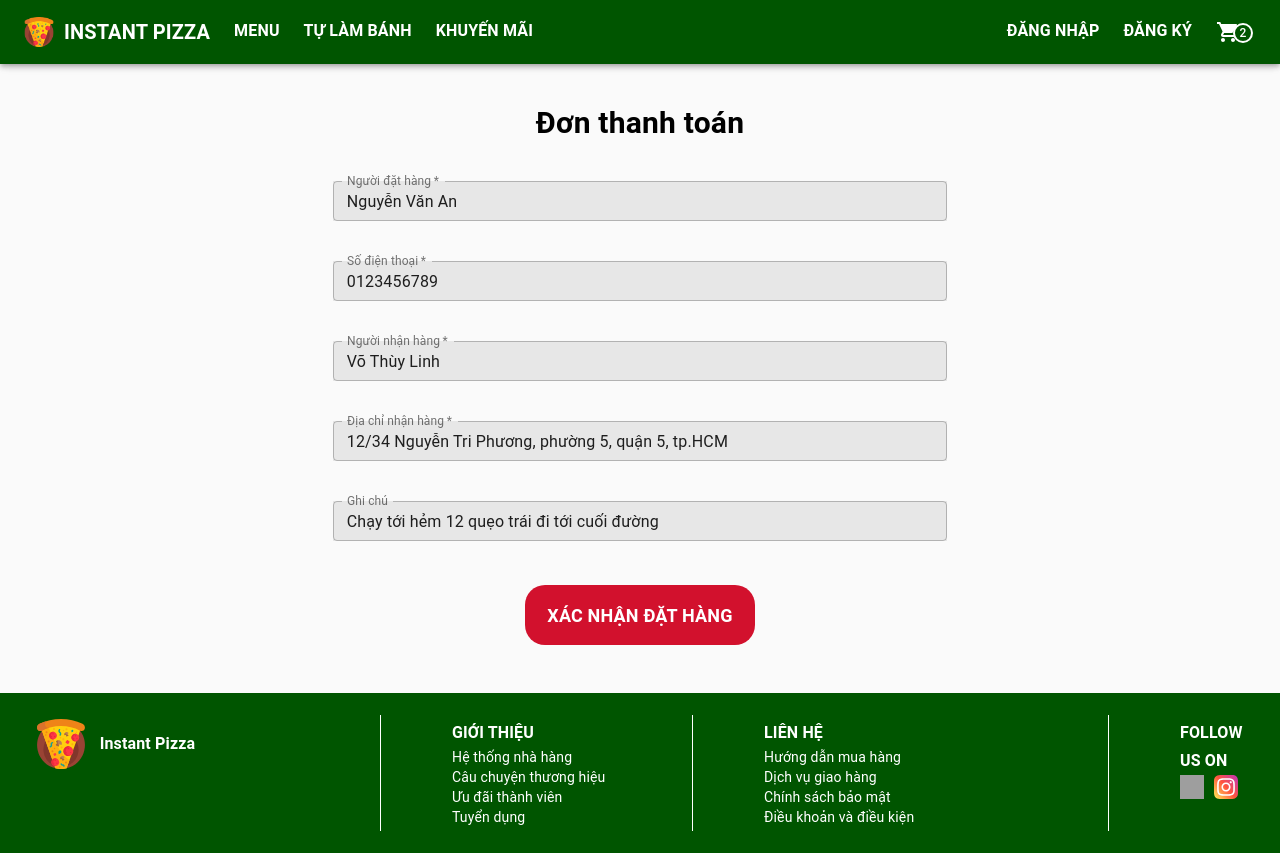
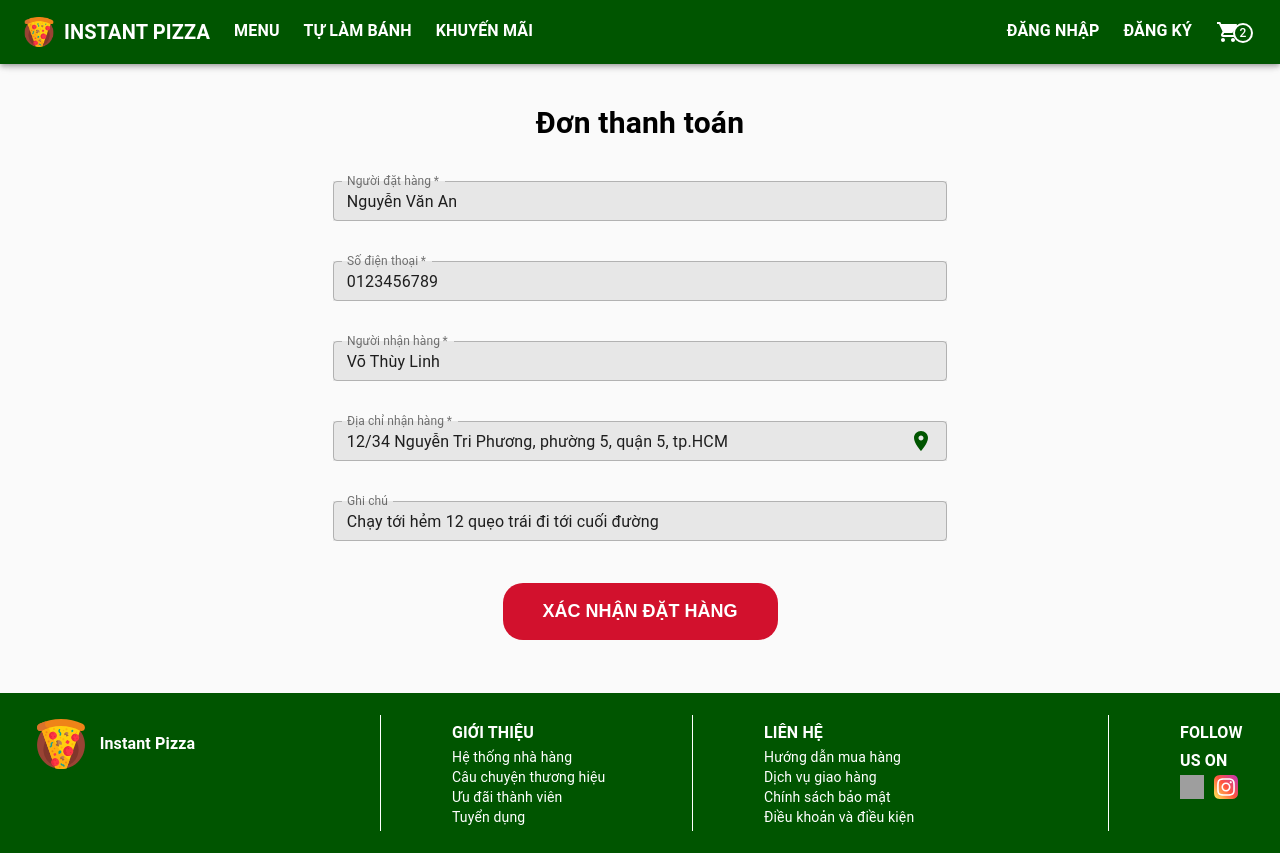
Before and after one commit to ndhungw/pizza-online, a React (Create React App) app: page /payment in a window 1280 px wide. Built offline with nearby package versions, Linux system fonts and the light colour scheme; grey boxes are pictures that could not be loaded; a web font is replaced by a local one.

Commit message:
fix payment confirm button, and add location button

```diff
--- a/src/pages/Payment.js
+++ b/src/pages/Payment.js
@@ -10,8 +10,9 @@ import DialogTitle from "@material-ui/core/DialogTitle";
 import Typography from "@material-ui/core/Typography";
 import { makeStyles } from "@material-ui/core/styles";
 import InteractiveList from "../components/List/InteractiveList";
-import { Card, CardContent } from "@material-ui/core";
-import {useHistory} from "react-router-dom";
+import { Card, CardContent, InputAdornment } from "@material-ui/core";
+import { useHistory } from "react-router-dom";
+import RoomIcon from '@material-ui/icons/Room';
 
 const useStyles = makeStyles((theme) => ({
   root: {
@@ -82,9 +83,9 @@ const useStyles = makeStyles((theme) => ({
     // marginLeft: "10%",
   },
   buttonText: {
+    fontWeight: "bold",
     color: "white",
-    fontSize: 18,
-    fontWeight: "bold",
+    fontSize: 18
   },
   rowInfo: {},
   confirmInfo: {
@@ -112,7 +113,7 @@ const useStyles = makeStyles((theme) => ({
 }));
 // <Container component="main" maxWidth="xs">
 export default function Payment() {
-  let history=useHistory();
+  let history = useHistory();
   const classes = useStyles();
 
   // dialog
@@ -267,6 +268,16 @@ export default function Payment() {
                   size="small"
                   defaultValue="12/34 Nguyễn Tri Phương, phường 5, quận 5, tp.HCM"
                   required
+
+                  InputProps={{
+                    endAdornment: (
+                      <InputAdornment position="end">
+                        <ButtonBase>
+                          <RoomIcon style={{color: "#005500",}} />
+                        </ButtonBase>
+                      </InputAdornment>
+                    ),
+                  }}
                 />
               </div>
             </div>
@@ -303,7 +314,7 @@ export default function Payment() {
             </div>
             <div style={{ height: 20 }}></div>
             <div className={classes.buttonContainer}>
-              <ButtonBase
+              {/* <ButtonBase
                 className={classes.button}
                 style={{ backgroundColor: "#D2112D" }}
                 onClick={handleClickOpen}
@@ -311,6 +322,20 @@ export default function Payment() {
                 <Typography className={classes.buttonText} color="inherit">
                   XÁC NHẬN ĐẶT HÀNG
                 </Typography>
+              </ButtonBase> */}
+              <ButtonBase onClick={handleClickOpen}>
+                <div
+                  style={{
+                    borderRadius: 20,
+                    paddingVertical: 15,
+                    paddingInline: 40,
+                    backgroundColor: "#D2112D",
+                  }}
+                >
+                  <p className={classes.buttonText}>
+                    XÁC NHẬN ĐẶT HÀNG
+            </p>
+                </div>
               </ButtonBase>
             </div>
           </div>
```
